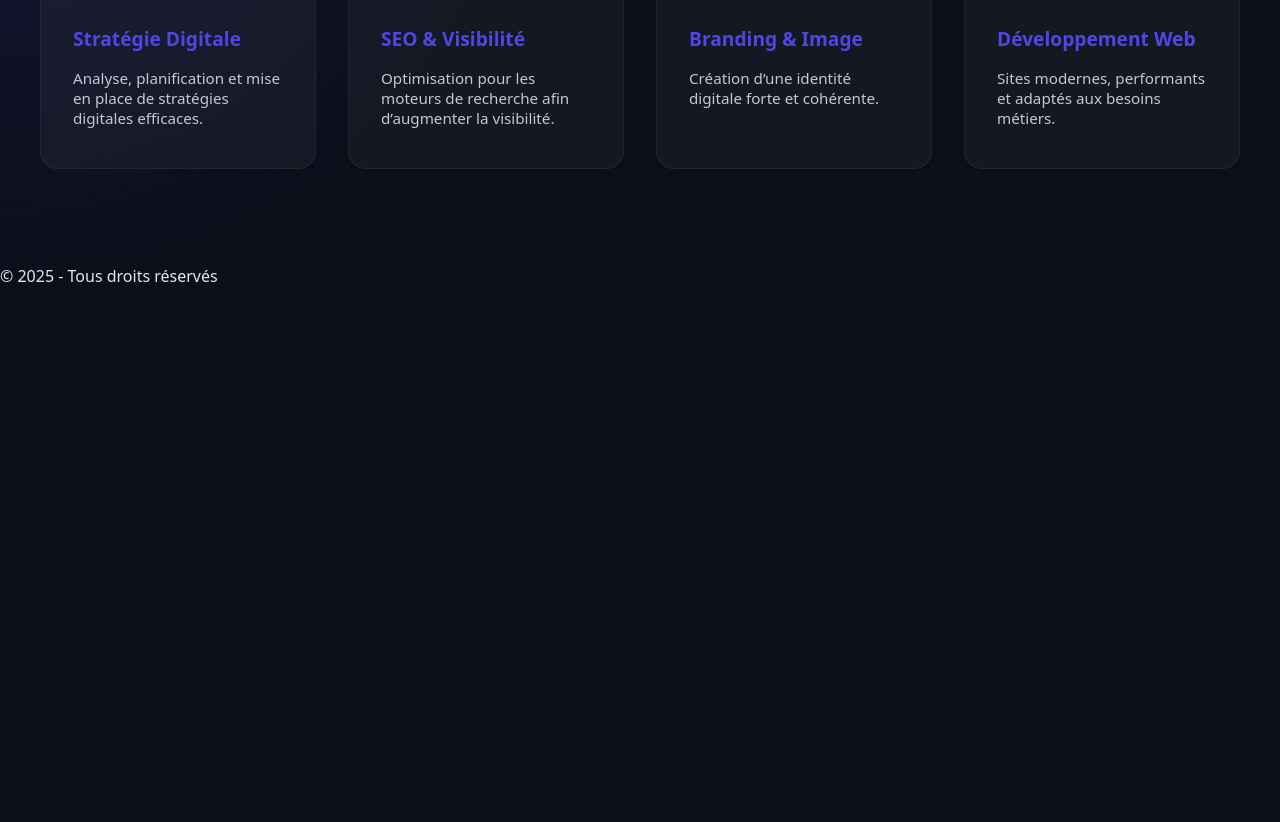
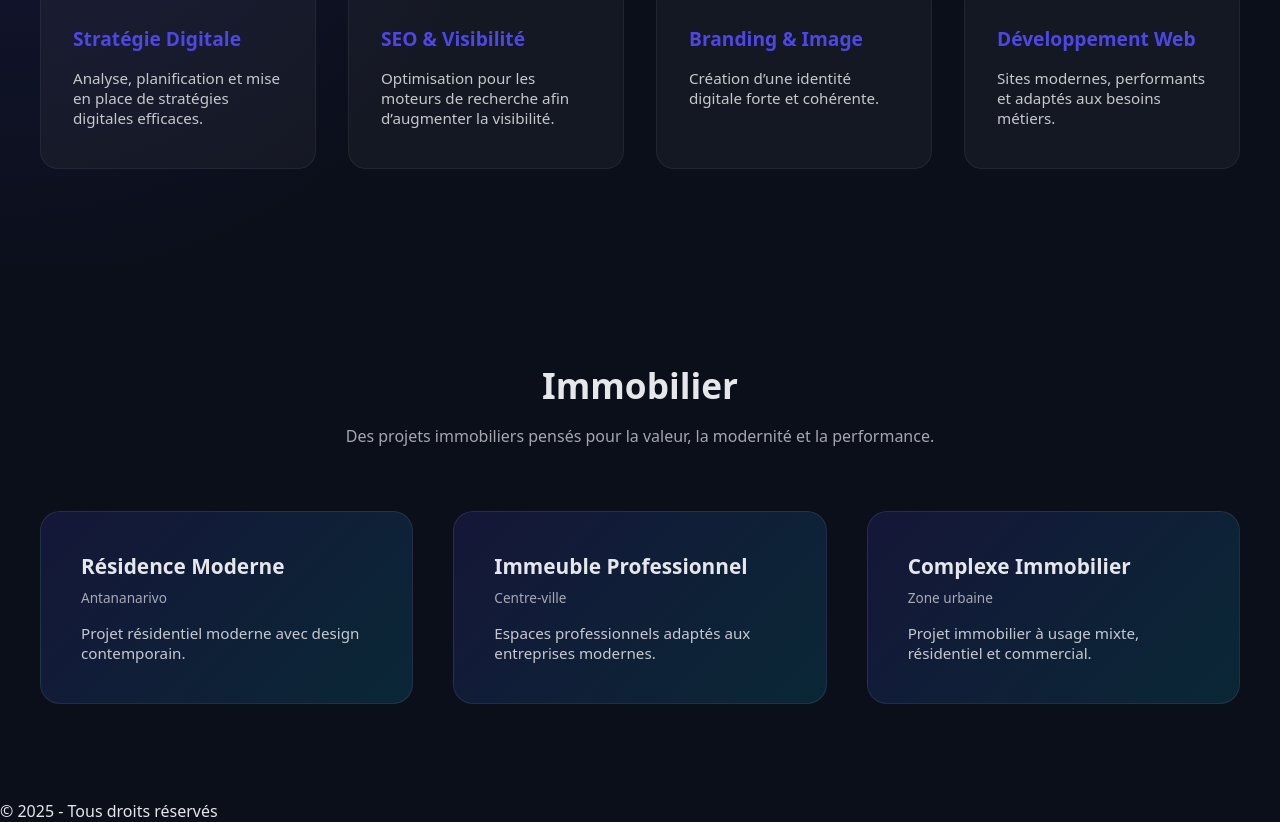
Before and after one commit to Nantenaina-Maminirina-Ranaivosoa/wordpress-headless-tech, a React (Vite) app: page / in a window 1280 px wide. Shown: the part 1552-2374 px from the top of the page. Before the commit the page ends 1839 px from the top, so only its background shows below. Built offline with nearby package versions, Linux system fonts and the light colour scheme.

Commit message:
feat: add real estate projects section with premium cards

```diff
--- a/src/pages/Home.jsx
+++ b/src/pages/Home.jsx
@@ -38,6 +38,24 @@ const marketingServices = [
     title: "Développement Web",
     description: "Sites modernes, performants et adaptés aux besoins métiers.",
   },
+];
+
+const realEstateProjects = [
+  {
+    title: "Résidence Moderne",
+    location: "Antananarivo",
+    description: "Projet résidentiel moderne avec design contemporain."
+  },
+  {
+    title: "Immeuble Professionnel",
+    location: "Centre-ville",
+    description: "Espaces professionnels adaptés aux entreprises modernes."
+  },
+  {
+    title: "Complexe Immobilier",
+    location: "Zone urbaine",
+    description: "Projet immobilier à usage mixte, résidentiel et commercial."
+  }
 ];
 
 const Home = () => {
@@ -119,6 +137,35 @@ const Home = () => {
           ))}
         </div>
       </section>
+
+      <section className="real-estate">
+        <header className="section-header">
+          <h2>Immobilier</h2>
+          <p>
+            Des projets immobiliers pensés pour la valeur, la modernité et la
+            performance.
+          </p>
+        </header>
+
+        <div className="real-estate-grid">
+          {realEstateProjects.map((project, index) => (
+            <motion.article
+              key={project.title}
+              className="real-estate-card"
+              initial={{ opacity: 0, y: 30 }}
+              whileInView={{ opacity: 1, y: 0 }}
+              viewport={{ once: true }}
+              transition={{ duration: 0.5, delay: index * 0.1 }}
+            >
+              <div className="real-estate-content">
+                <h3>{project.title}</h3>
+                <span>{project.location}</span>
+                <p>{project.description}</p>
+              </div>
+            </motion.article>
+          ))}
+        </div>
+      </section>
     </>
   );
 };
--- a/src/styles/layout.css
+++ b/src/styles/layout.css
@@ -257,3 +257,81 @@
     grid-template-columns: 1fr;
   }
 }
+
+.real-estate {
+  padding: 6rem 2rem;
+}
+
+.real-estate-grid {
+  max-width: 1200px;
+  margin: 0 auto;
+
+  display: grid;
+  grid-template-columns: repeat(3, 1fr);
+  gap: 2.5rem;
+}
+
+.real-estate-card {
+  position: relative;
+  padding: 2.5rem;
+  border-radius: 20px;
+  background:
+    linear-gradient(
+      135deg,
+      rgba(79,70,229,0.15),
+      rgba(6,182,212,0.15)
+    );
+  border: 1px solid rgba(255, 255, 255, 0.08);
+  overflow: hidden;
+  transition: transform 0.3s ease, border-color 0.3s ease;
+}
+
+.real-estate-card::before {
+  content: "";
+  position: absolute;
+  inset: 0;
+  background: radial-gradient(
+    circle at top right,
+    rgba(255,255,255,0.15),
+    transparent 40%
+  );
+  opacity: 0;
+  transition: opacity 0.3s ease;
+}
+
+.real-estate-card:hover::before {
+  opacity: 1;
+}
+
+.real-estate-card:hover {
+  transform: translateY(-10px);
+  border-color: var(--color-secondary);
+}
+
+.real-estate-content h3 {
+  font-size: 1.3rem;
+  margin-bottom: 0.5rem;
+}
+
+.real-estate-content span {
+  display: block;
+  font-size: 0.85rem;
+  opacity: 0.7;
+  margin-bottom: 1rem;
+}
+
+.real-estate-content p {
+  font-size: 0.95rem;
+  opacity: 0.85;
+}
+@media (max-width: 1024px) {
+  .real-estate-grid {
+    grid-template-columns: repeat(2, 1fr);
+  }
+}
+
+@media (max-width: 600px) {
+  .real-estate-grid {
+    grid-template-columns: 1fr;
+  }
+}
```
